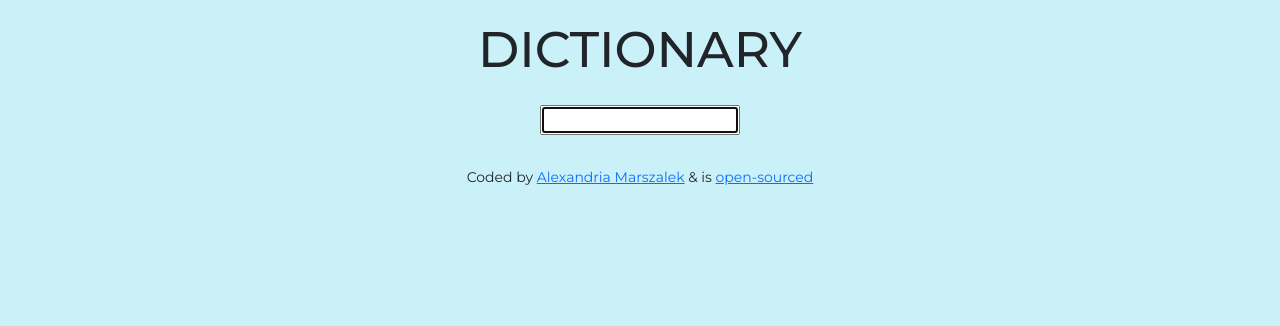
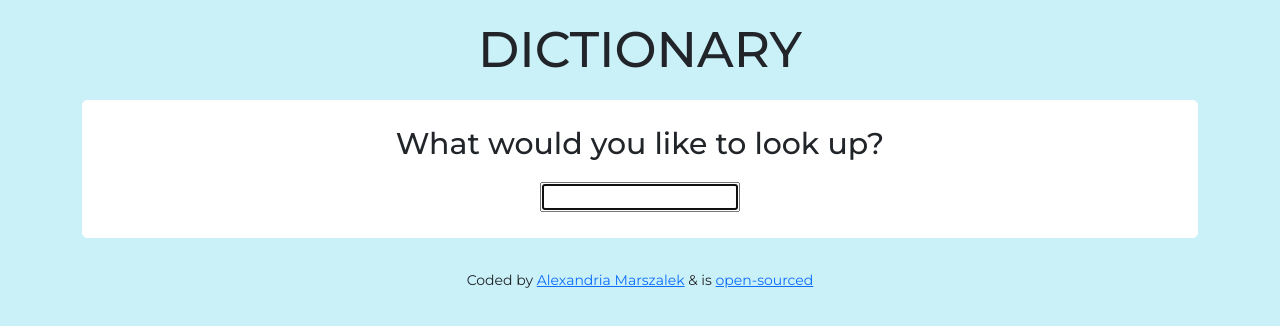
Before and after one commit to AJeannae/dictionary-project, a React (Create React App) app: page / in a window 1280 px wide. Shown: the top 326 px of the page. Built offline with nearby package versions, Linux system fonts and the light colour scheme.

Commit message:
added dictionary css code

```diff
--- a/src/Dictionary.css
+++ b/src/Dictionary.css
@@ -4,6 +4,17 @@
   font-size: 50px;
 }
 
+.Dictionary .form {
+  border: 1px solid white;
+  background-color: white;
+  border-radius: 5px;
+}
+
+.form h2 {
+  font-size: 30px;
+  margin-bottom: 20px;
+}
+
 form {
   text-align: center;
   margin: 25px;
--- a/src/Dictionary.js
+++ b/src/Dictionary.js
@@ -24,9 +24,16 @@ export default function Dictionary() {
   return (
     <div className="Dictionary">
       <h1 className="text-uppercase">Dictionary</h1>
-      <form onSubmit={search}>
-        <input type="search" autoFocus={true} onChange={handleKeywordChange} />
-      </form>
+      <div className="form">
+        <form onSubmit={search}>
+          <h2>What would you like to look up?</h2>
+          <input
+            type="search"
+            autoFocus={true}
+            onChange={handleKeywordChange}
+          />
+        </form>
+      </div>
     </div>
   );
 }
```
